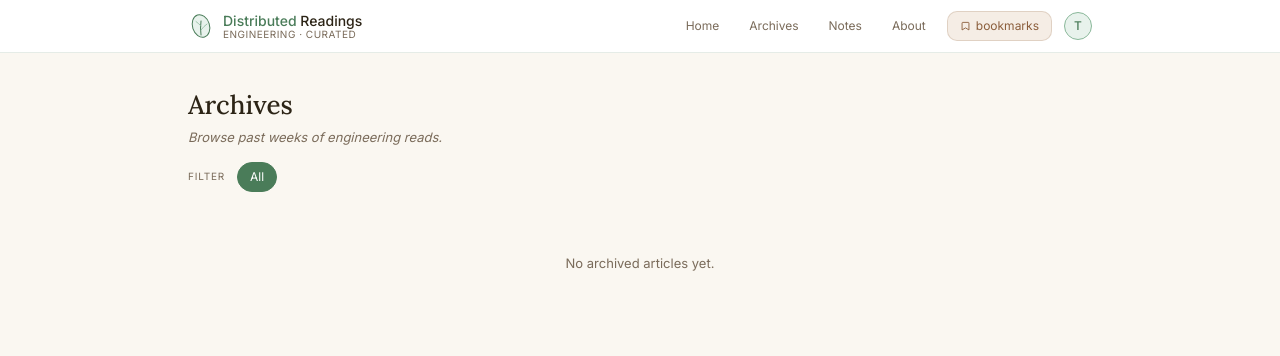
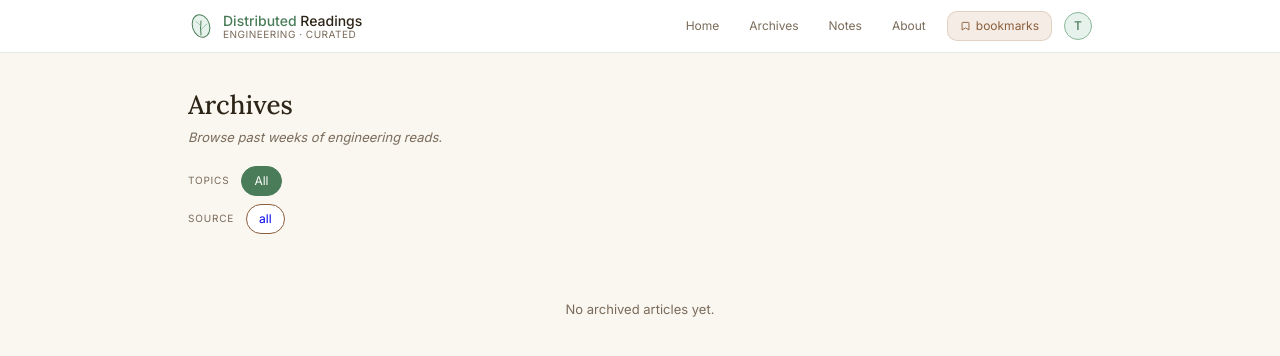
Before and after one commit to TejaswiniSharma/TechBlogAggregator, a Python web app: template web/templates/archives.html in a window 1280 px wide. Shown: the top 356 px of the page. Run offline with Jinja, Linux system fonts and the light colour scheme; the template is opened without the code that fills it, so the values that code supplies are empty.

Commit message:
Add company source filter to homepage and archives
Split filter bar into two rows — topics and source — for clear separation.
Articles can now be filtered by company (e.g., Netflix, Airbnb) alongside
existing tag filters, with both selections preserved across navigation.

Co-Authored-By: Claude Opus 4.6 <noreply@anthropic.com>

```diff
--- a/web/templates/archives.html
+++ b/web/templates/archives.html
@@ -9,12 +9,22 @@
   </div>
 
   <!-- Filter bar -->
-  <div style="padding: 14px 0; display: flex; align-items: center; gap: 8px; flex-wrap: wrap;">
-    <span class="filter-label">filter</span>
-    <a href="/archives" class="filter-pill {{ 'active' if not active_tag }}">all</a>
-    {% for tag in all_tags %}
-    <a href="/archives?tag={{ tag }}" class="filter-pill {{ 'active' if active_tag == tag }}">{{ tag }}</a>
-    {% endfor %}
+  <div style="padding: 14px 0;">
+    <div class="filter-row">
+      <span class="filter-label">topics</span>
+      <a href="/archives?{{ 'company=' + active_company if active_company else '' }}" class="filter-pill {{ 'active' if not active_tag }}">all</a>
+      {% for tag in all_tags %}
+      <a href="/archives?tag={{ tag }}{{ '&company=' + active_company if active_company else '' }}" class="filter-pill {{ 'active' if active_tag == tag }}">{{ tag }}</a>
+      {% endfor %}
+    </div>
+    <div class="filter-row">
+      <span class="filter-label">source</span>
+      <a href="/archives?{{ 'tag=' + active_tag if active_tag else '' }}" class="company-pill {{ 'active' if not active_company }}">all</a>
+      {% for c in all_companies %}
+      {% set style = get_source_style(c) %}
+      <a href="/archives?company={{ c }}{{ '&tag=' + active_tag if active_tag else '' }}" class="company-pill {{ 'active' if active_company == c }}" style="color: {{ style.text }};{{ ' background: ' + style.bg + ';' if active_company == c else '' }}">{{ c }}</a>
+      {% endfor %}
+    </div>
   </div>
 
   <!-- Week accordions -->
--- a/web/templates/base.html
+++ b/web/templates/base.html
@@ -192,6 +192,29 @@
       background: var(--leaf);
       color: #fff;
       border-color: var(--leaf);
+    }
+    .filter-row {
+      display: flex;
+      align-items: center;
+      gap: 8px;
+      flex-wrap: wrap;
+      padding: 4px 0;
+    }
+    .company-pill {
+      font-size: 12px;
+      padding: 5px 12px;
+      border-radius: var(--radius-pill);
+      border: 0.5px solid var(--border-leaf-strong);
+      background: #fff;
+      cursor: pointer;
+      transition: all 0.15s;
+      text-decoration: none;
+    }
+    .company-pill:hover {
+      border-color: var(--brew);
+    }
+    .company-pill.active {
+      border-color: var(--brew);
     }
 
     /* ── Article cards ─────────────────────────────────────────────────── */
```
Also changed, not shown: web/app.py (+36 -19 lines), web/templates/home.html (+15 -5 lines).
